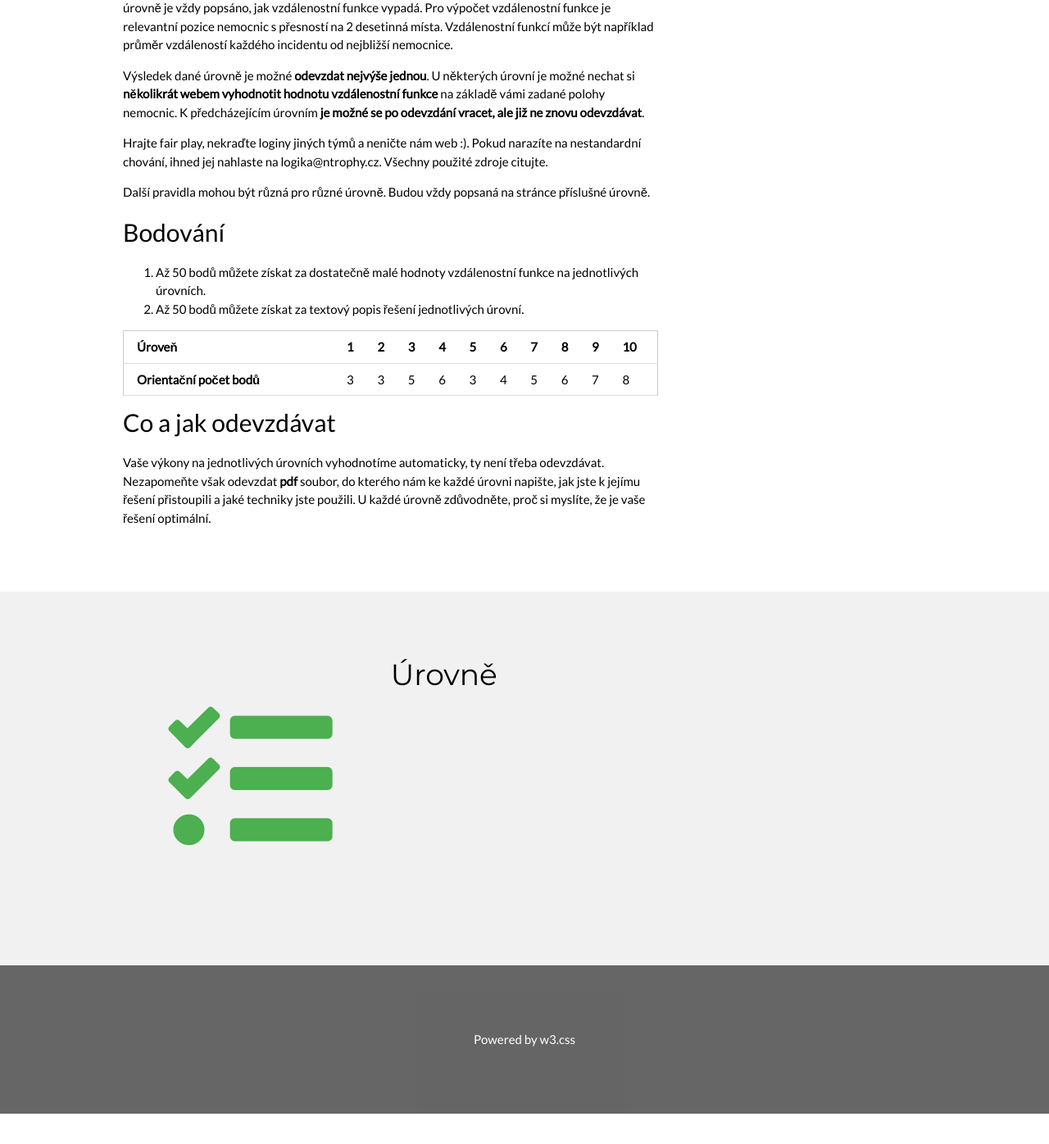
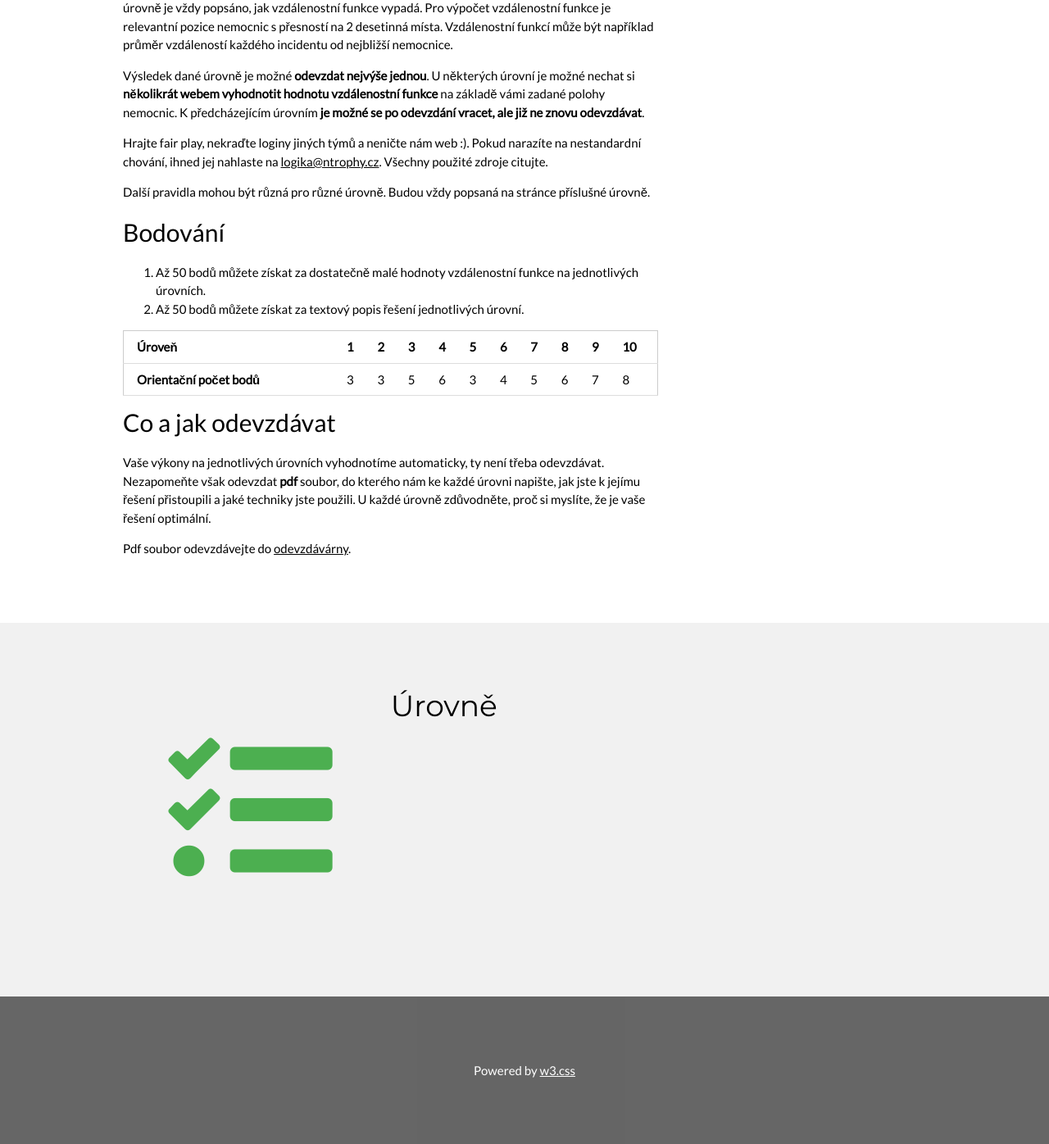
Before and after one commit to N-trophy/ntrophy-2019-logic, a Django app: page / in a window 1280 px wide. Shown: the part 1331-2727 px from the top of the page at 82% size. Before the commit the page ends 2690 px from the top, so only its background shows below. Run offline with Django 3.2, Linux system fonts and the light colour scheme; the visitor is signed in with stand-in values (Sample User, id 1); data that the repository does not hold is empty.

Commit message:
Add links for pdf submission.

```diff
--- a/api_server/templates/index.html
+++ b/api_server/templates/index.html
@@ -31,6 +31,9 @@ body,h1,h2,h3,h4,h5,h6 {font-family: "Lato", sans-serif}
   bottom: 0;
   height: 100px;
 }
+p a {
+  text-decoration: underline;
+}
 </style>
 <body>
 
@@ -61,7 +64,7 @@ body,h1,h2,h3,h4,h5,h6 {font-family: "Lato", sans-serif}
       {% if next_level <= 10 %}
       <a href="/level/{{ next_level }}" class="w3-button w3-black w3-padding-large w3-large w3-margin-top">Jdi rovnou řešit</a>
       {% else %}
-      <p class="w3-black w3-padding-large w3-large w3-margin-top w3-center" style="border:none;display:inline-block;padding:8px 16px;vertical-align:middle;overflow:hidden;text-decoration:none;color:inherit;background-color:inherit;text-align:center;line-height: 1.8;">Máte odevzdané všechny úlohy.<br>Nezapomeňte odevzdat pdf soubory.</p></div>
+      <p class="w3-black w3-padding-large w3-large w3-margin-top w3-center" style="border:none;display:inline-block;padding:8px 16px;vertical-align:middle;overflow:hidden;text-decoration:none;color:inherit;background-color:inherit;text-align:center;line-height: 1.8;">Máte odevzdané všechny úlohy.<br>Nezapomeňte odevzdat pdf soubor do <a href="https://ntrophy.cz/submit-page/" target="_blank">odevzdávárny</a>.</p></div>
       {% endif %}
     </div>
     <!-- <div id="logo-container">
@@ -181,6 +184,9 @@ body,h1,h2,h3,h4,h5,h6 {font-family: "Lato", sans-serif}
         soubor, do kterého nám ke každé úrovni napište, jak jste k jejímu
         řešení přistoupili a jaké techniky jste použili. U každé úrovně
         zdůvodněte, proč si myslíte, že je vaše řešení optimální.</p>
+
+        <p>Pdf soubor odevzdávejte do <a href="https://ntrophy.cz/submit-page/"
+           target="_blank">odevzdávárny</a>.</p>
       </div>
       <div class="w3-third w3-center">
         <i class="fas fa-book-open w3-padding-64 w3-text-light-blue"></i>
--- a/api_server/templates/level.html
+++ b/api_server/templates/level.html
@@ -106,6 +106,11 @@
             <div class="w3-container w3-padding-large">
                 <span onclick="document.getElementById('modal-upload').style.display='none'; document.getElementById('loaded-info').innerHTML = '';"
                     class="w3-button w3-display-topright">&times;</span>
+                <div class="w3-panel w3-khaki">
+                 <p>Tento formulář neslouží k odevzdávání pdf souboru! Pro odevzdání
+                 pdf souboru využijte
+                 <a href="https://ntrophy.cz/submit-page/" target="_blank">odevzdávárnu</a>.</p>
+                </div>
                 <p class="w3-margin">
                     {% if level.id < 5 %}
                     Nahrávejte soubor s polohou nemocnic ve formátu: x, y
```
